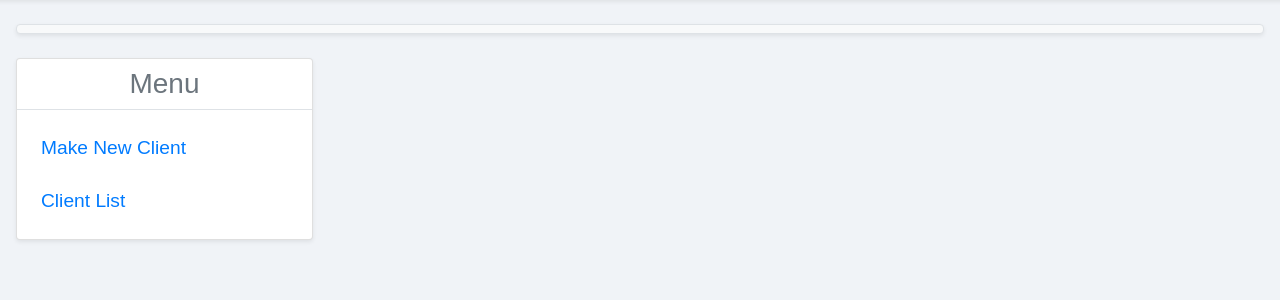
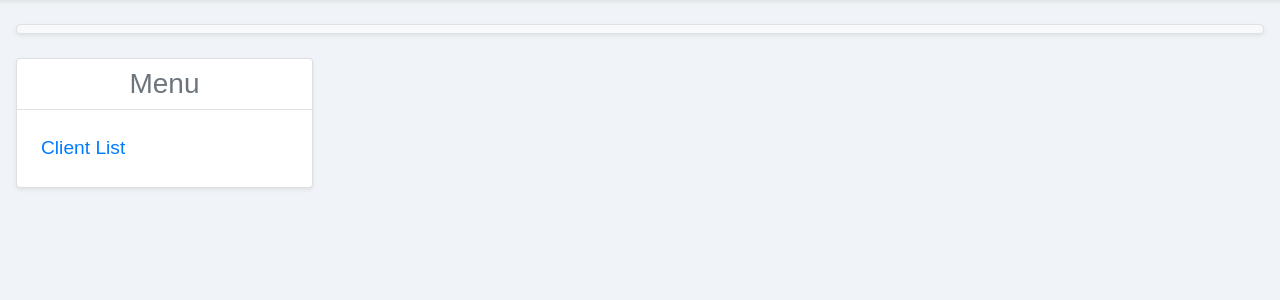
Before and after one commit to alankistemaker/SEPB2019, a Django app: page /CPPMS/client/ in a window 1280 px wide. Shown: the part 69-369 px from the top of the page. Run offline with Django 3.2, Linux system fonts and the light colour scheme; data comes from the database, SQL or seed files in the repository; parts of the project's set-up code (start-up, migrations or seed data) failed here and were passed over; some libraries are stand-ins or nearby versions.

Commit message:
Remove New Client

```diff
--- a/capstone_management/CPPMS/templates/client.html
+++ b/capstone_management/CPPMS/templates/client.html
@@ -19,7 +19,6 @@
             <h3>Menu</h3>
           </div>
           <div style="font-size: 1.2em">
-            <p class="m-4"><a href="{% url 'new_client' %}">Make New Client</a></p>
             <p class="m-4"><a href="{% url 'client_list' %}">Client List</a></p>
           </div>
         </div>
--- a/capstone_management/CPPMS/urls.py
+++ b/capstone_management/CPPMS/urls.py
@@ -16,7 +16,6 @@ urlpatterns = [
     re_path("proposal_progress/(?P<pk>[_\w\d\-]+)$", views.proposal_progress, name="proposal_progress"),
     re_path("proposal_detail/(?P<pk>[_\w\d\-]+)$", views.proposal_detail, name="proposal_detail"),
     path("client/", views.client, name="client"),
-    path("client/new_client/", views.new_client, name="new_client"),
     path("client/client_list/", views.client_list, name="client_list"),
     re_path("client_detail/(?P<pk>[_\w\d\-]+)$", views.client_detail, name="client_detail"),
     path("project/", views.project, name="project"),
--- a/capstone_management/CPPMS/views.py
+++ b/capstone_management/CPPMS/views.py
@@ -347,33 +347,6 @@ def client(request):
     return render(request, "client.html", {"count":count})
 
 
-def new_client(request):
-    count()
-
-    if request.method == "POST":
-        client_id = request.POST.get("pk")
-        client_name = request.POST.get("name")
-        client_company_name = request.POST.get("company_name")
-        client_company_address = request.POST.get("company_address")
-        client_company_website = request.POST.get("company_website")
-        client_company_description = request.POST.get("company_description")
-        client_department_name = request.POST.get("department_name")
-        client_department_phone = request.POST.get("department_phone")
-        client_department_email = request.POST.get("department_email")
-        client_contact_name = request.POST.get("contact_name")
-        client_contact_position = request.POST.get("contact_position")
-        client_contact_phone = request.POST.get("contact_phone")
-        client_contact_email = request.POST.get("contact_email")
-
-        if "save" in request.POST:
-            ####Department.objects.create(name=client_department_name, phone=client_department_phone, email=client_department_email)
-            Company.objects.create(name=client_company_name, address=client_company_address, website=client_company_website, desc=client_company_description)
-            Contact.objects.create(name=client_contact_name, position=client_contact_position, phone=client_contact_phone, email=client_contact_email)
-            Client.objects.create(name=client_name)
-            print("Success Add New Client!")
-    return render(request, "new_client.html", {"count":count})
-
-
 def client_list(request):
     count()
 
```
Also changed, not shown: capstone_management/CPPMS/templates/new_client.html (deleted, +0 -28 lines).
